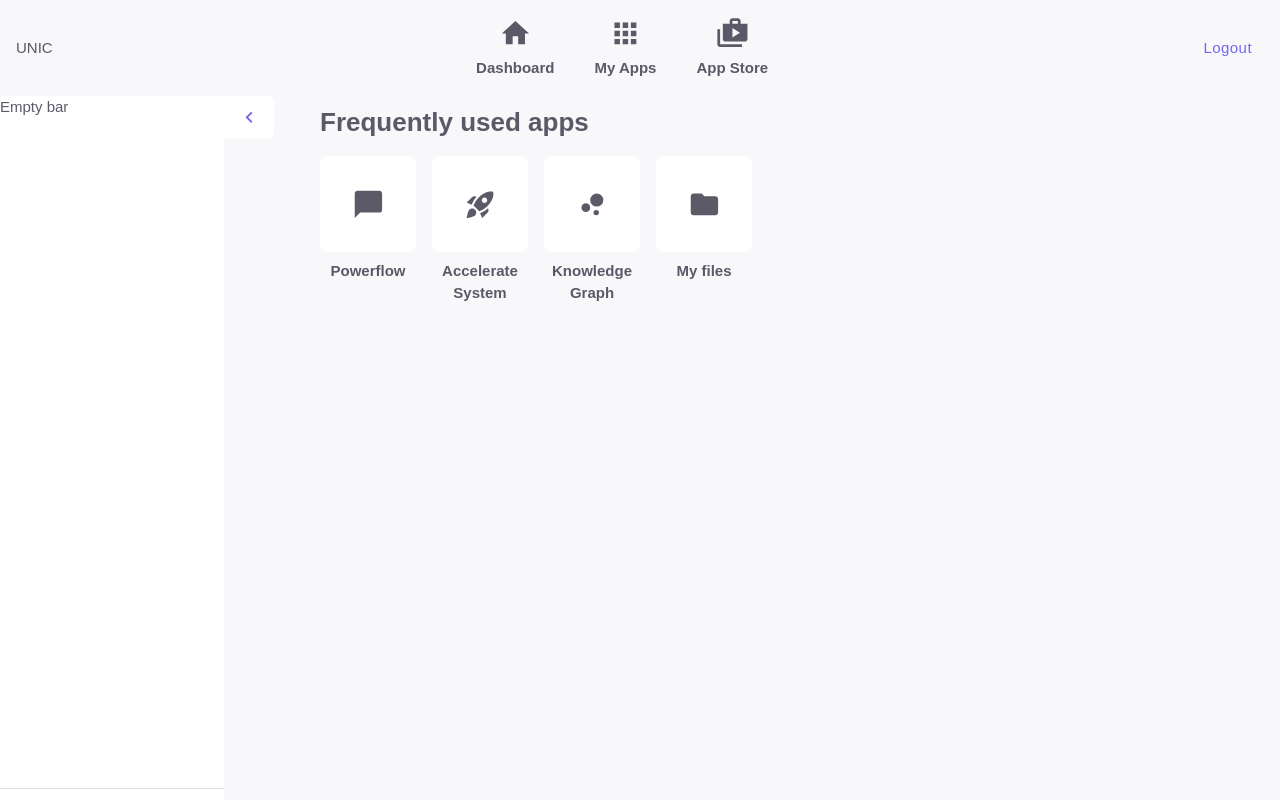
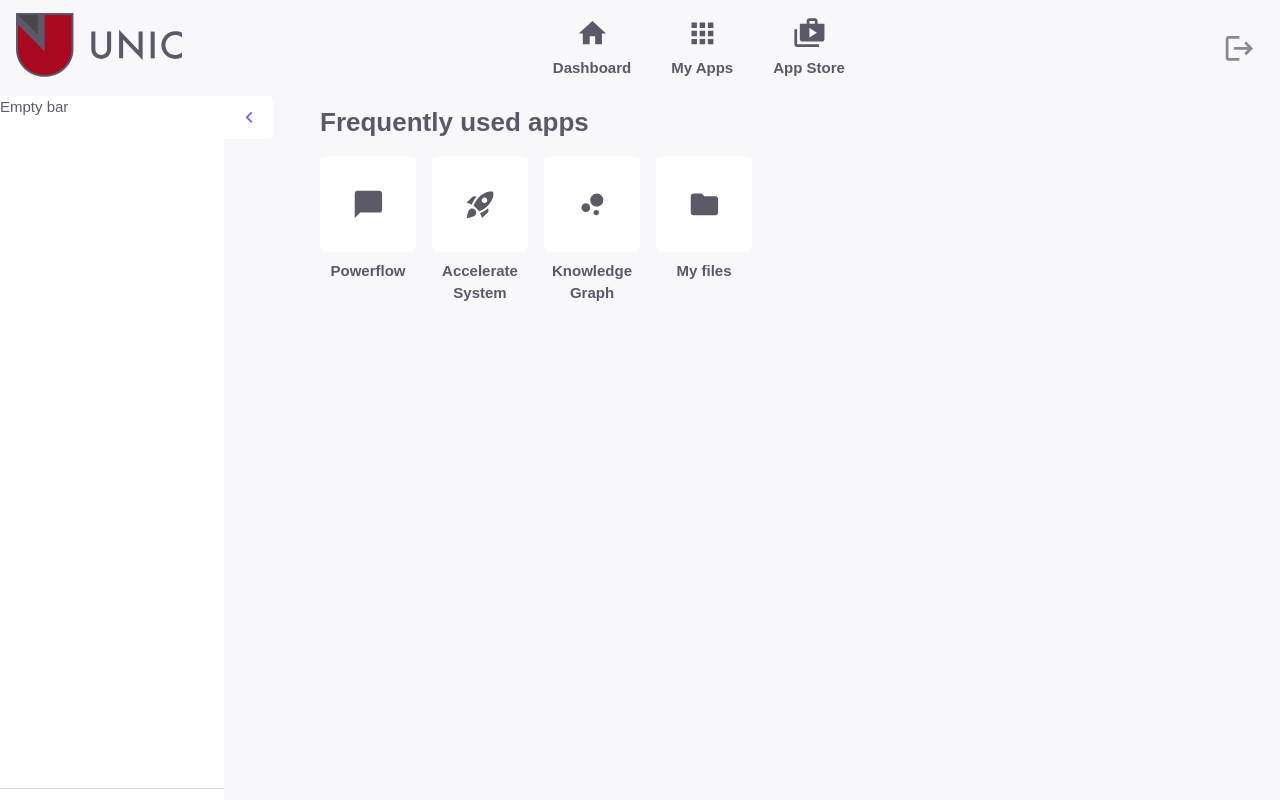
Before and after one commit to RichardPickman/university, a Next.js app: page /dashboard in a window 1280 px wide. Built offline with nearby package versions, Linux system fonts and the light colour scheme; no server answers; what @casl/react would draw is missing.

Commit message:
revisit icons in dashboard page

```diff
--- a/src/app/dashboard/page.jsx
+++ b/src/app/dashboard/page.jsx
@@ -5,14 +5,16 @@ import BubbleChartIcon from "@mui/icons-material/BubbleChart";
 import ChatBubbleIcon from "@mui/icons-material/ChatBubble";
 import FolderIcon from "@mui/icons-material/Folder";
 import HomeIcon from "@mui/icons-material/Home";
+import LogoutIcon from "@mui/icons-material/Logout";
 import RocketLaunchIcon from "@mui/icons-material/RocketLaunch";
 import Shop2Icon from "@mui/icons-material/Shop2";
-import { Button, Divider, Typography } from "@mui/material";
+import { Divider, IconButton, Typography } from "@mui/material";
 import { Box } from "@mui/system";
 import { useRouter } from "next/navigation";
 import { useState } from "react";
 import Sidebar from "src/core/components/sidebar";
 import { useUserStore } from "src/store/userStore";
+import { UNICIcon } from "src/views/pages/misc/UNICIcon";
 
 const AppItem = ({ icon, text }) => (
     <Box
@@ -70,7 +72,9 @@ const Header = ({ headerHeight, onClick }) => (
             height: headerHeight + "rem",
         }}
     >
-        <Box>UNIC</Box>
+        <Box>
+            <UNICIcon />
+        </Box>
         <Box
             sx={{
                 display: "flex",
@@ -91,7 +95,9 @@ const Header = ({ headerHeight, onClick }) => (
             </MenuItem>
         </Box>
         <Box>
-            <Button onClick={onClick}>Logout</Button>
+            <IconButton onClick={onClick}>
+                <LogoutIcon fontSize="large" />
+            </IconButton>
         </Box>
     </Box>
 );
```
